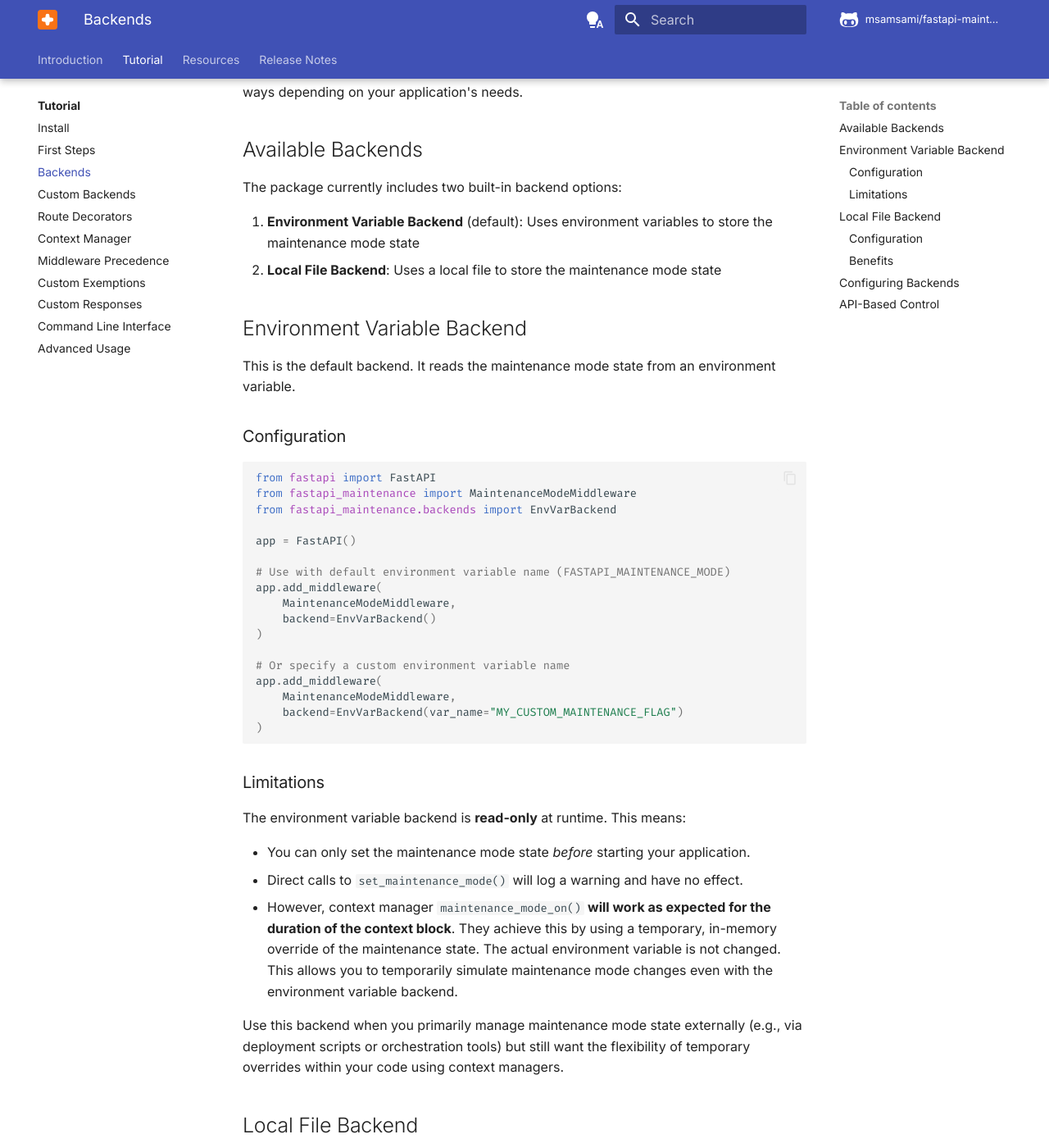
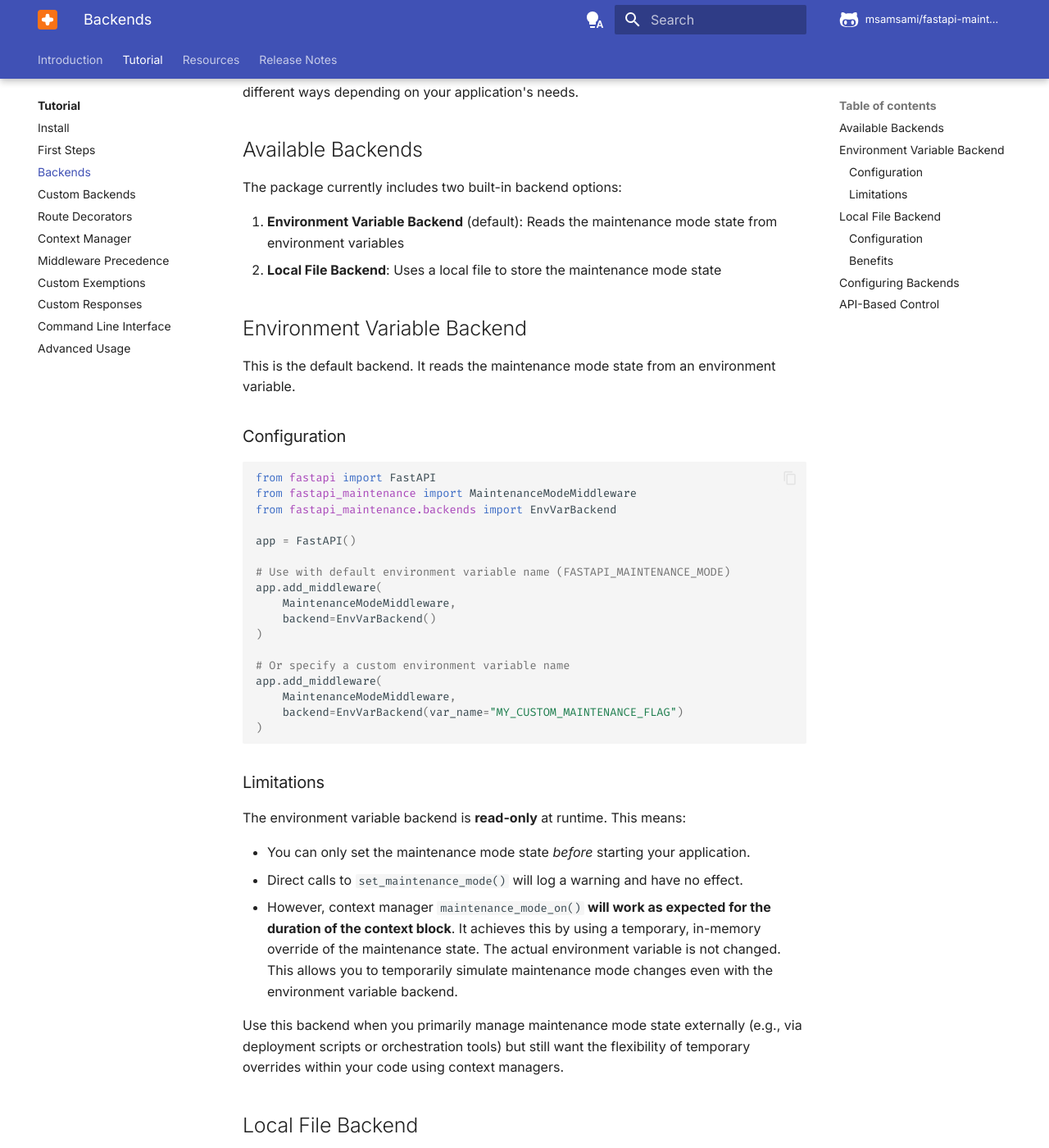
Before and after one commit to msamsami/fastapi-maintenance, an MkDocs documentation site: the page built from docs/tutorial/backends.md, in a window 1280 px wide and 1400 px high, scrolled down 220 px. Shown: the whole window at 82% size. Built offline with MkDocs 1.6.1 and Material for MkDocs 9.7.7, drawn with Linux system fonts in a browser that asks for light colours; comment, search, counter and statistics services are not loaded.

Commit message:
Clarify backend read/write behavior

```diff
--- a/docs/tutorial/backends.md
+++ b/docs/tutorial/backends.md
@@ -1,12 +1,12 @@
 # Backend Options
 
-FastAPI Maintenance provides flexible backend storage options for managing the maintenance mode state. This allows you to store the maintenance mode state in different ways depending on your application's needs.
+FastAPI Maintenance provides flexible backend storage options for managing the maintenance mode state. This allows you to store and read the maintenance mode state in different ways depending on your application's needs.
 
 ## Available Backends
 
 The package currently includes two built-in backend options:
 
-1. **Environment Variable Backend** (default): Uses environment variables to store the maintenance mode state
+1. **Environment Variable Backend** (default): Reads the maintenance mode state from environment variables
 2. **Local File Backend**: Uses a local file to store the maintenance mode state
 
 ## Environment Variable Backend
@@ -41,7 +41,7 @@
 
 - You can only set the maintenance mode state *before* starting your application.
 - Direct calls to `set_maintenance_mode()` will log a warning and have no effect.
-- However, context manager `maintenance_mode_on()` **will work as expected for the duration of the context block**. They achieve this by using a temporary, in-memory override of the maintenance state. The actual environment variable is not changed. This allows you to temporarily simulate maintenance mode changes even with the environment variable backend.
+- However, context manager `maintenance_mode_on()` **will work as expected for the duration of the context block**. It achieves this by using a temporary, in-memory override of the maintenance state. The actual environment variable is not changed. This allows you to temporarily simulate maintenance mode changes even with the environment variable backend.
 
 Use this backend when you primarily manage maintenance mode state externally (e.g., via deployment scripts or orchestration tools) but still want the flexibility of temporary overrides within your code using context managers.
 
```
